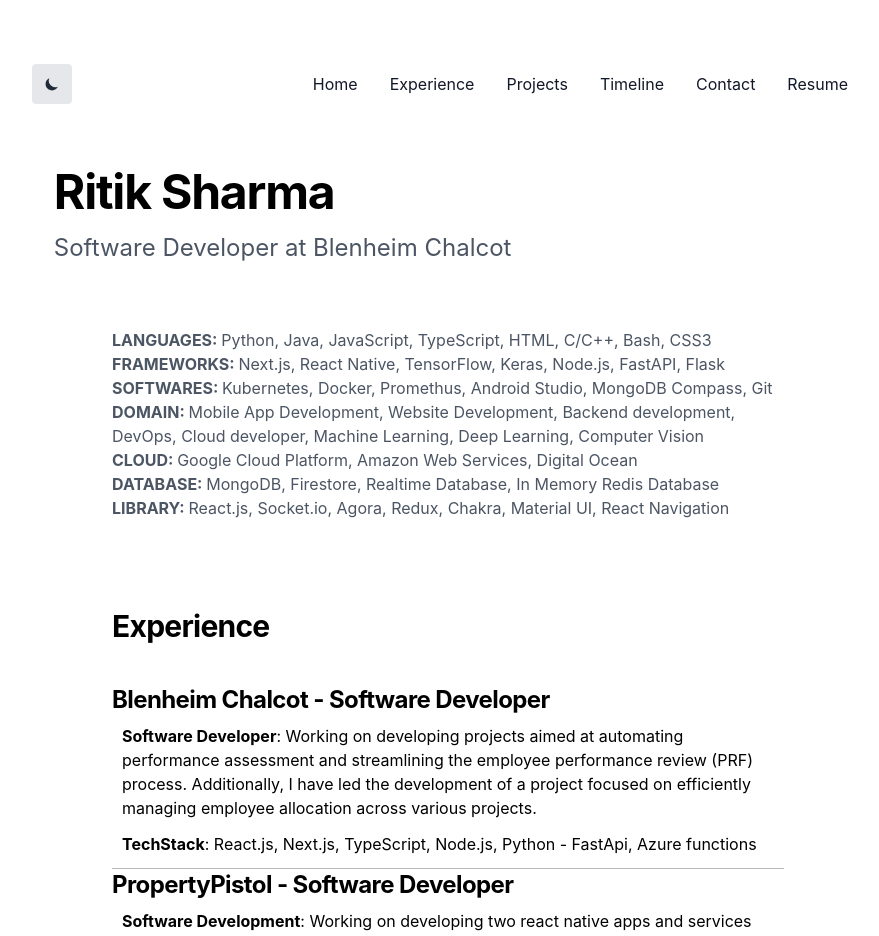
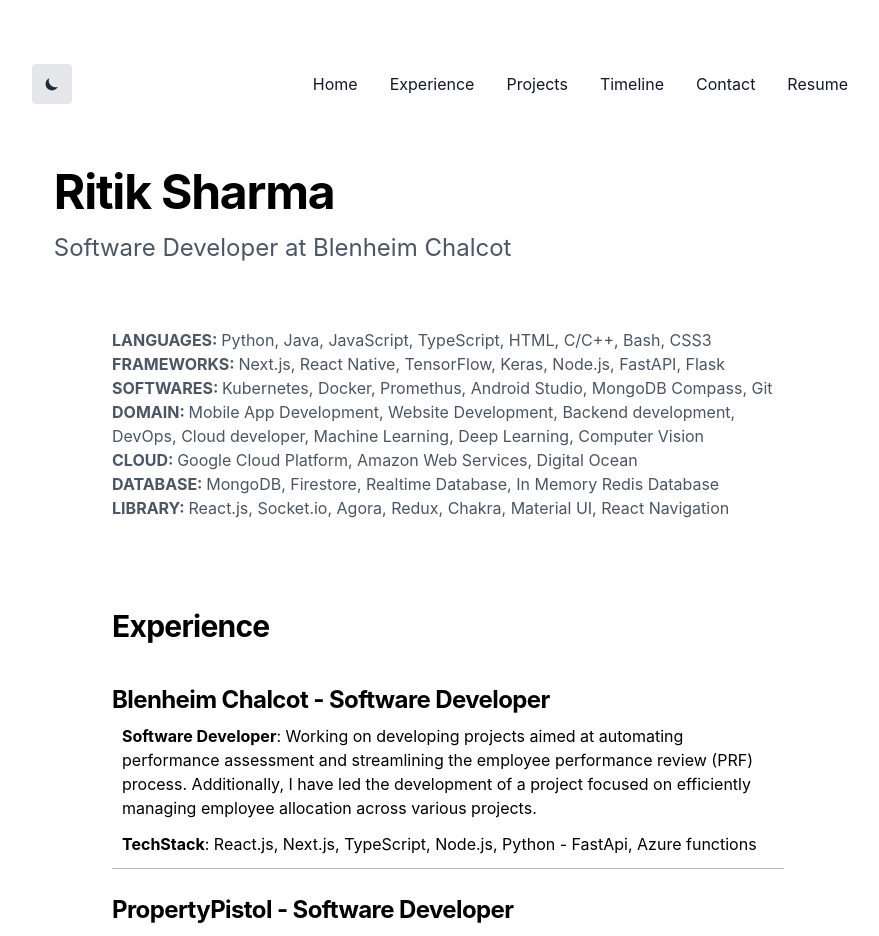
Before and after one commit to Ritik-Sharma38/ritiksharma, a Next.js app: page / in a window 1280 px wide. Shown: the top 936 px of the page, without its empty margins (192-1071 px from the left). Built offline with nearby package versions, Linux system fonts and the light colour scheme; what @tailwindcss/typography would draw is missing.

Commit message:
updates styles

```diff
--- a/pages/experience.js
+++ b/pages/experience.js
@@ -199,7 +199,7 @@
                     })}
                 </div>
 
-                <h2 className="font-bold text-2xl tracking-tight mb-2 dark:text-white">PropertyPistol - Software Developer</h2>
+                <h2 style={{marginTop: "25px"}} className="font-bold text-2xl tracking-tight mb-2 dark:text-white">PropertyPistol - Software Developer</h2>
 
                 <div style={{paddingLeft: "10px", borderBottom: "1px solid rgba(80, 80, 80, 0.4)"}}>
                     {pps.map((item) => {
```
